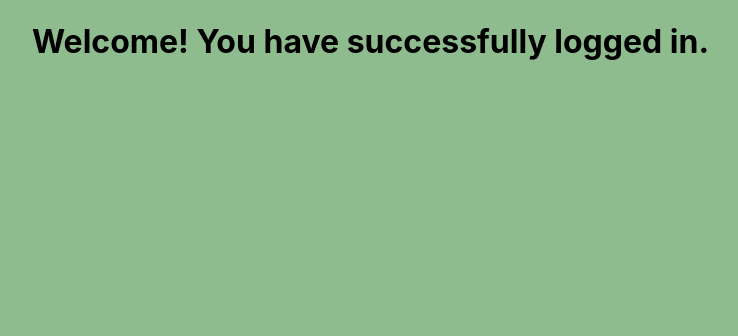
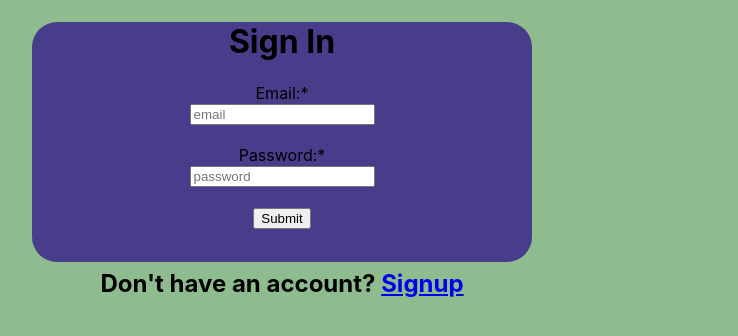
Before and after one commit to hemangsoneji/React-sample-project, a React (Create React App) app: page /signin in a window 1280 px wide. Shown: the top 336 px of the page, without its empty margins (348-1086 px from the left). Built offline with nearby package versions, Linux system fonts and the light colour scheme.

Commit message:
routers added

```diff
--- a/package.json
+++ b/package.json
@@ -40,5 +40,8 @@
       "last 1 firefox version",
       "last 1 safari version"
     ]
+  },
+  "devDependencies": {
+    "react-router-dom": "^5.3.4"
   }
 }
--- a/src/App.js
+++ b/src/App.js
@@ -1,15 +1,28 @@
 import './App.css';
 import React from 'react';
-// import Signup from "./components/Signup";
-// import Signin from "./components/Signin";
+import Signup from "./components/Signup";
+import { BrowserRouter as Router, Route, Switch } from "react-router-dom";
+import Signin from "./components/Signin";
 import Enter from "./components/Enter";
 
 
 function App() {
   return (
-    <div className="App">
-      <Enter/>
-    </div>
+    <Router>
+      <div className="App">
+        <Switch>
+          <Route exact path="/">
+            <Signup />
+          </Route>
+          <Route path="/signin">
+            <Signin />
+          </Route>
+          <Route path="/enter">
+            <Enter />
+          </Route>
+        </Switch>
+      </div>
+    </Router>
   );
 }
 
--- a/src/components/Signin.css
+++ b/src/components/Signin.css
@@ -24,7 +24,15 @@
     background: darkslateblue;
     padding:auto;
     width: 500px;
-    height: 250px;
+    height: 740px;
+  }
+
+  .logininfo1{
+    border-radius: 25px;
+    background: darkslateblue;
+    padding: 0px;
+    width: 500px;
+    height: 240px;
   }
 
   body{
--- a/src/components/Signin.js
+++ b/src/components/Signin.js
@@ -1,6 +1,7 @@
 import React from 'react';
 import './Signin.css';
 import { useState } from "react";
+import { Link } from "react-router-dom";
 
 export const Signin = () => {
   const [email, setEmail] = useState("");
@@ -9,10 +10,7 @@ export const Signin = () => {
   const [allEntry, setAllEntry] = useState([]);
 
   var regEmail = /^[a-zA-Z0-9.!#$%&*+/=?^_{|}]+@[a-zA-Z0-9-]+(?:.[a-zA-Z0-9-]+)*$/;
-  // var regPassword = /^[a-zA-Z0-9!@#$%^&*]{6,16}$/;
   var regPassword = /^(?=.*?[A-Z])(?=.*?[a-z])(?=.*?[0-9])(?=.*?[#?!@$%^&*-]).{8,}$/;
-
-  let url="Signup.js";
 
   const submitForm = (e) => {
     e.preventDefault();
@@ -32,7 +30,7 @@ export const Signin = () => {
   return (
     <div>
       <div className="grid-item item1"></div>
-      <div className="grid-item logininfo">
+      <div className="grid-item logininfo1">
         <form action="" onSubmit={submitForm}>
           <h1>Sign In</h1>
           <label htmlFor="email">Email:*</label><br></br>
@@ -49,10 +47,10 @@ export const Signin = () => {
           ></input>
           <br></br>
           <br></br>
-          <button type="submit">Submit</button>
+          <button type="submit">Submit <Link to="/enter"></Link></button>
           <br></br>
           <br></br>
-          <h2>Don't have an account? <a href={url}>Sign-Up</a></h2>
+          <h2>Don't have an account? <Link to="/">Signup</Link></h2>
         </form>
       </div>
       <div className="grid-item item2"></div>
--- a/src/components/Signup.css
+++ b/src/components/Signup.css
@@ -24,7 +24,7 @@
     background: darkslateblue;
     padding: 0px;
     width: 500px;
-    height: 740px;
+    height: 240px;
   }
 
   body{
--- a/src/components/Signup.js
+++ b/src/components/Signup.js
@@ -1,7 +1,8 @@
 import React from 'react';
 import './Signup.css';
 import { useState } from "react";
-import { FormLabel, FormControl, FormControlLabel, Radio, RadioGroup, Stack, TextField, Link } from '@mui/material';
+import { Link } from "react-router-dom";
+import { FormLabel, FormControl, FormControlLabel, Radio, RadioGroup, Stack, TextField } from '@mui/material';
 
 export const Signup = () => {
   const [fname, setFname] = useState("");
@@ -18,10 +19,7 @@ export const Signup = () => {
   var regName = /^[A-Za-z]+[A-Za-z]+$/;
   var regContactNumber = /^[7-9]\d{9}$/;
   var regEmail = /^[a-zA-Z0-9.!#$%&*+/=?^_{|}]+@[a-zA-Z0-9-]+(?:.[a-zA-Z0-9-]+)*$/;
-  // var regPassword = /^[a-zA-Z0-9!@#$%^&*]{8,16}$/;
   var regPassword = /^(?=.*?[A-Z])(?=.*?[a-z])(?=.*?[0-9])(?=.*?[#?!@$%^&*-]).{8,}$/;
-
-  // let url="Signin.js";
 
   const submitForm = (e) => {
     e.preventDefault();
@@ -135,8 +133,8 @@ export const Signup = () => {
           ></input>
           <br></br>
           <br></br>
-          <button type="submit">Submit</button>
-          <h2>Already Signed-Up? <Link to="/Signin">Sign In</Link></h2>
+          <button type="submit">Submit <Link to="/enter"></Link></button>
+          <h2>Already Signed-Up? <Link to="/signin">Signin</Link></h2>
         </form>
       </div>
       <div className="grid-item item2"></div>
```
Also changed, not shown: 1 other file (tests, documents, lock files or other folders).
